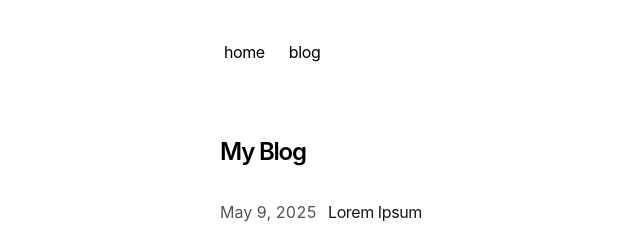
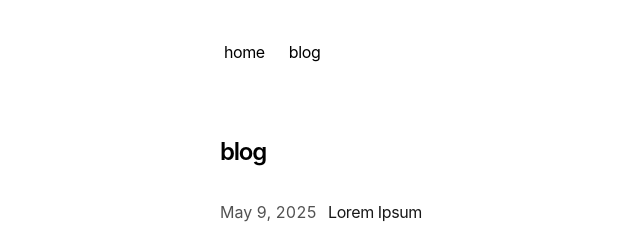
Before and after one commit to sebastiandahl/gitpu.sh, a Next.js app: page /blog in a window 1280 px wide. Shown: the top 226 px of the page, without its empty margins (132-772 px from the left). Built offline with nearby package versions, Linux system fonts and the light colour scheme.

Commit message:
fixed blog page title

```diff
--- a/app/blog/page.tsx
+++ b/app/blog/page.tsx
@@ -1,14 +1,14 @@
 import { BlogPosts } from 'app/components/posts'
 
 export const metadata = {
-  title: 'Blog',
-  description: 'Read my blog.',
+  title: 'blog',
+  description: 'blog',
 }
 
 export default function Page() {
   return (
     <section>
-      <h1 className="font-semibold text-2xl mb-8 tracking-tighter">My Blog</h1>
+      <h1 className="font-semibold text-2xl mb-8 tracking-tighter">blog</h1>
       <BlogPosts />
     </section>
   )
```
